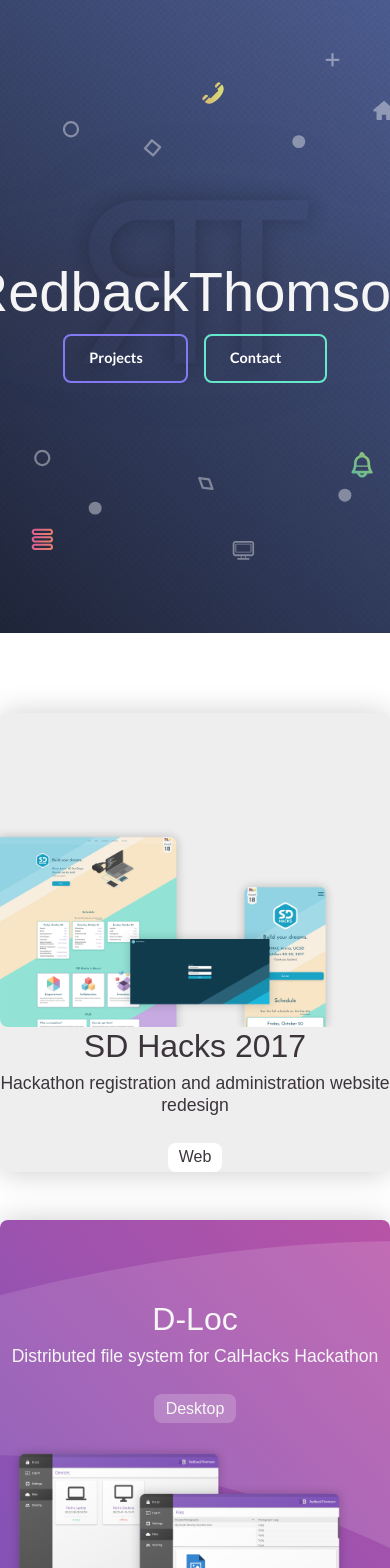
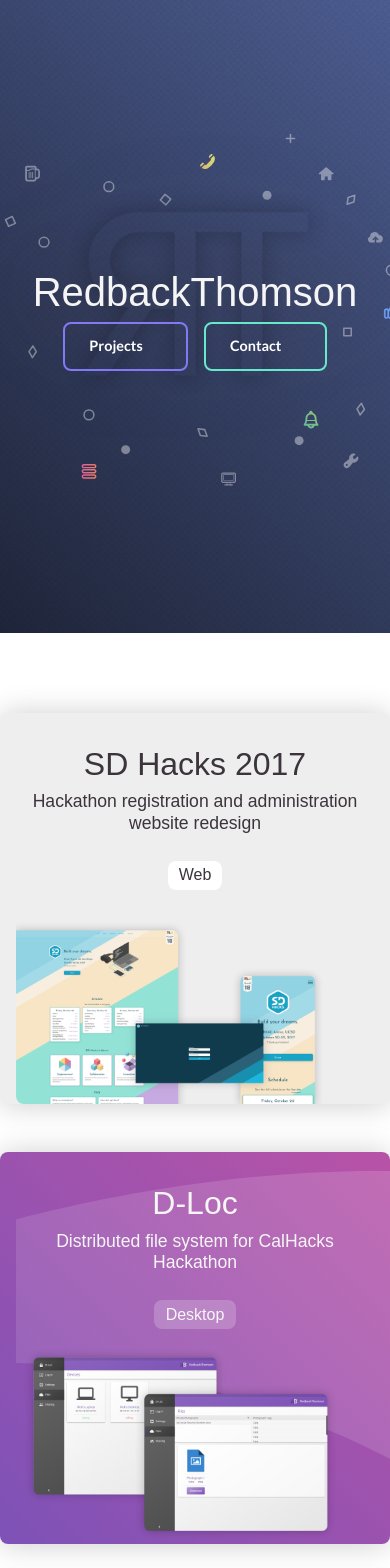
Before and after one commit to RedbackThomson/Redback2019, a React app: page / in a window 390 px wide. Shown: the top 1568 px of the page. Built offline with nearby package versions, Linux system fonts and the light colour scheme; the HTML template or start-up script is replaced by a standard one; a web font is replaced by a local one.

Commit message:
Fixed Mobile Layout

```diff
--- a/configs/webpack/dev.js
+++ b/configs/webpack/dev.js
@@ -13,6 +13,7 @@
   ],
   devServer: {
     hot: true, // enable HMR on the server
+    disableHostCheck: true
   },
   devtool: 'cheap-module-eval-source-map',
   plugins: [
--- a/src/assets/scss/components/_hero.scss
+++ b/src/assets/scss/components/_hero.scss
@@ -15,6 +15,11 @@
     background-size: 1080px;
     background-position: center center;
     background-repeat: no-repeat;
+    overflow: hidden;
+
+    @include media-breakpoint-down(sm) {
+      background-size: 750px;
+    }
   }
 
   &__username {
@@ -22,6 +27,10 @@
     font-size: 3.5rem;
     filter: $global-drop-shadow;
     pointer-events: none;
+
+    @include media-breakpoint-down(sm) {
+      font-size: 2.5rem;
+    }
 
     &:before {
       $shadow-size: 25rem;
--- a/src/assets/scss/components/_project.scss
+++ b/src/assets/scss/components/_project.scss
@@ -12,7 +12,7 @@
   }
 
   @include media-breakpoint-down(sm) {
-    padding-top: 5rem;
+    padding: 2rem 1rem 0;
   }
 
   &--small {
@@ -25,22 +25,23 @@
       $col-padding-md: 1rem;
       $col-padding-lg: 2rem;
 
-      &:first-child {
-        @include media-breakpoint-down(md) {
+      @include media-breakpoint-only(md) {
+        &:nth-child(odd) {
           padding-right: $col-padding-md;
         }
 
+        &:nth-child(even) {
+          padding-left: $col-padding-md;
+        }
+      }
+
+      &:first-child {
         @include media-breakpoint-up(lg) {
           padding-right: $col-padding-lg;
         }
       }
 
       &:not(:first-child):not(:last-child) {
-        @include media-breakpoint-down(md) {
-          padding-left: calc(7.5px + #{$col-padding-md/2});
-          padding-right: calc(7.5px + #{$col-padding-md/2});
-        }
-
         @include media-breakpoint-up(lg) {
           padding-left: calc(7.5px + #{$col-padding-lg/2});
           padding-right: calc(7.5px + #{$col-padding-lg/2});
@@ -48,10 +49,6 @@
       }
 
       &:last-child {
-        @include media-breakpoint-down(md) {
-          padding-left: $col-padding-md;
-        }
-
         @include media-breakpoint-up(lg) {
           padding-left: $col-padding-lg;
         }
--- a/src/assets/scss/components/_projects.scss
+++ b/src/assets/scss/components/_projects.scss
@@ -1,3 +1,8 @@
 .projects {
   padding: 5rem 0 2rem;
+
+  @include media-breakpoint-down(sm) {
+    padding-right: 0;
+    padding-left: 0;
+  }
 }
--- a/src/components/App.tsx
+++ b/src/components/App.tsx
@@ -17,14 +17,11 @@
     render() {
         let {projects} = this.state;
 
-        let anchors = projects.map((project) => project.anchor);
-        let thumbnails = projects.map((project) => project.thumbnail);
         return (
             <div className="app">
                 <Navbar />
                 <Hero />
                 <Projects projects={projects} />
-                {/* <ProjectSelector anchors={anchors} icons={thumbnails} /> */}
             </div>
         );
     }
--- a/src/components/Projects.tsx
+++ b/src/components/Projects.tsx
@@ -18,11 +18,11 @@
         return (
             <section className="container projects" id="projects">
                 {largeProjects.map((project, i) =>
-                    <div className="row projects__row">
+                    <div className="row no-gutters projects__row">
                         <Project project={project} right={i%2 == 1} />
                     </div>
                 )}
-                <div className="row projects__row">
+                <div className="row no-gutters projects__row">
                     {smallProjects.map((project, i) => (
                         <SmallProject project={project} />
                     ))}
--- a/src/components/projects/Project.tsx
+++ b/src/components/projects/Project.tsx
@@ -49,12 +49,12 @@
                                 <img src={project.backgroundStroke} />
                             </div>}
 
-                            <div className="col-md-6 col-sm-12 project__feature">
+                            <div className="col-md-6 col-12 project__feature">
                                 <img src={project.feature} />
                             </div>
 
                             <div className={classnames("project__description",
-                                    "col-md-6", "col-sm-12", "order-sm-first", {
+                                    "col-md-6", "col-sm-12", "order-first", {
                                     "order-md-last": !right,
                                     "order-first": right,
                                     "project__description--right": right,
--- a/src/components/projects/SmallProject.tsx
+++ b/src/components/projects/SmallProject.tsx
@@ -47,8 +47,8 @@
                                     </div>
 
                                     <div className={classnames("project__description",
-                                                    "order-first", "project__description--small", {
-                                                    "project__description--inverse": project.dark,
+                                                "order-first", "project__description--small", {
+                                                "project__description--inverse": project.dark,
                                             })}>
                                             <h2 className="project__name">{project.name}</h2>
                                             <h3 className="project__subtitle">{project.subtitle}</h3>
```
